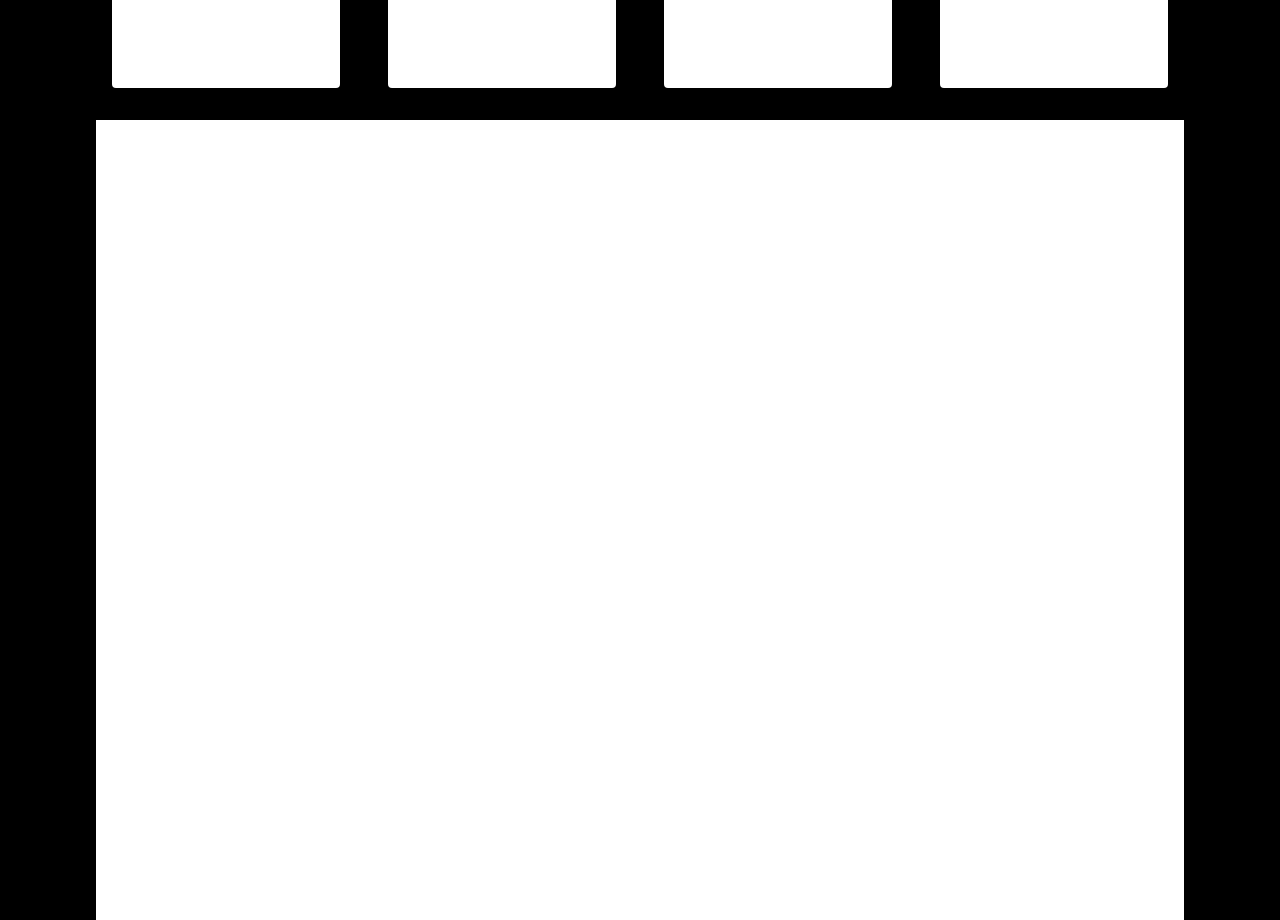
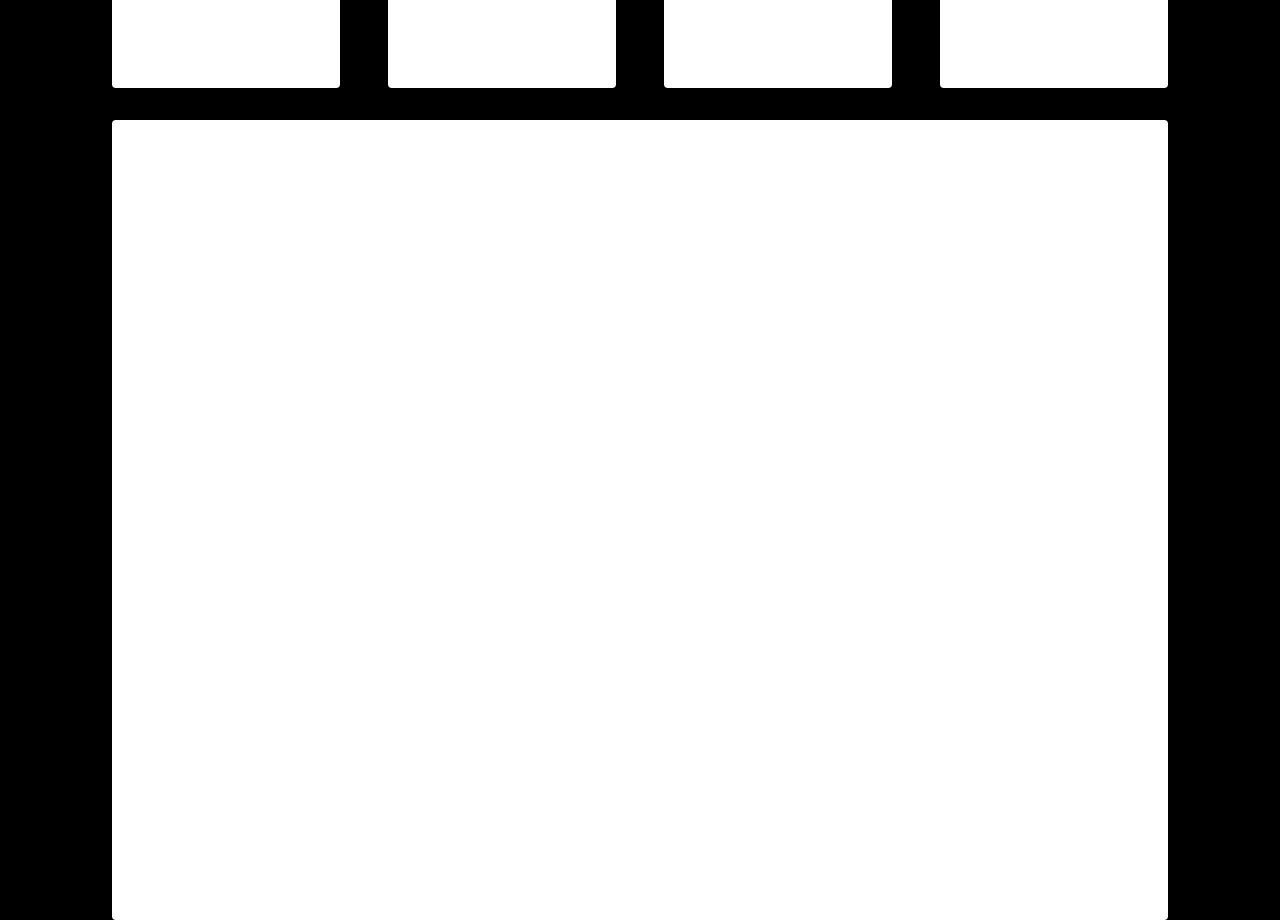
Before and after one commit to raheemlawal/opayque, a Next.js app: page / in a window 1280 px wide. Shown: the part 360-1280 px from the top of the page. Built offline with nearby package versions, Linux system fonts and the light colour scheme.

Commit message:
round and align main 2 section

```diff
--- a/src/app/page.tsx
+++ b/src/app/page.tsx
@@ -33,7 +33,7 @@ export default function Home() {
         </div>
 
         {/* Main 2 */}
-        <div className="bg-white flex flex-col h-screen mt-4">
+        <div className="bg-white flex flex-col h-screen mt-4 mx-4 rounded">
 
         </div>
       </div>
```
